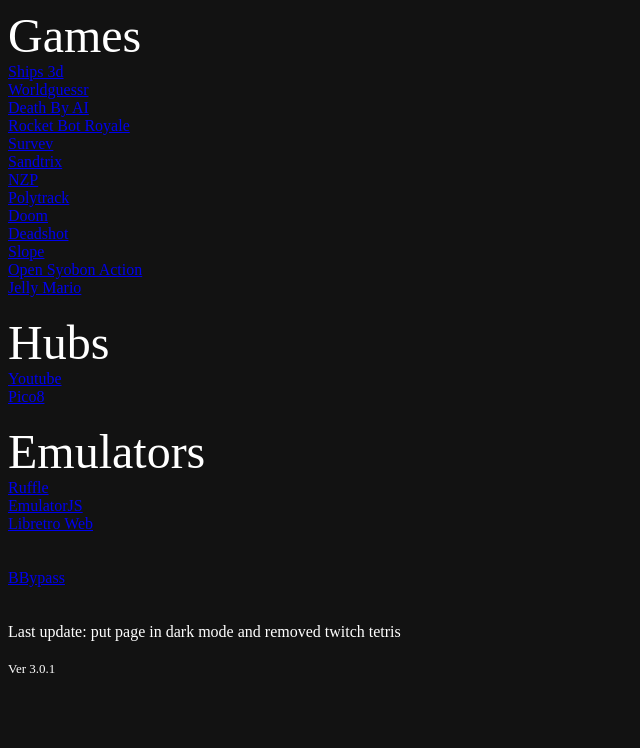
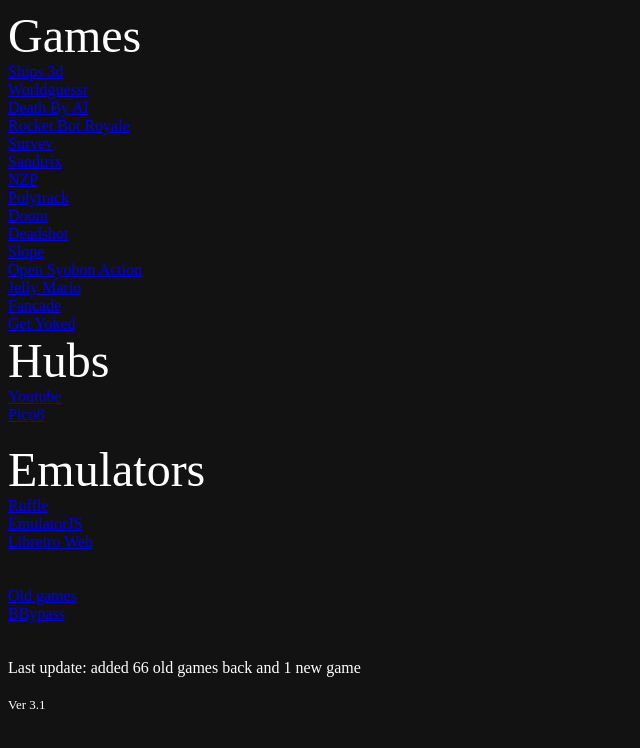
Before and after one commit to ILoveBennett/HOME, a plain HTML site: page index.html in a window 1280 px wide. Shown: the whole page, without its empty margins (0-640 px from the left). Drawn offline with Linux system fonts and the light colour scheme.

Commit message:
Update index.html

```diff
--- a/index.html
+++ b/index.html
@@ -62,6 +62,9 @@
 	<br>
 	<a href="#" class="openLink" data-url="https://jellymar.io/">Jelly Mario</a>
 	<br>
+	<a href="#" class="openLink" data-url="https://play.fancade.com/">Fancade</a>
+	<br>
+	<a href="#" class="openLink" data-url="https://w8.snokido.com/games/unity-webgl/get-yoked/index.html">Get Yoked</a>
 	<br>
 	<font size="12" color="white">
 		Hubs
@@ -84,17 +87,19 @@
 	<br>
 	<br>
 	<br>
+	<a href="#" class="openLink" data-url="https://bit.ly/4hZmPPm">Old games</a>
+	<br>
 	<a href="#" class="openLink" data-url="https://bit.ly/41wBmMg">BBypass</a>
 	<br>
 	<br>
 	<br>
 	<font color="white">
-		Last update: put page in dark mode and removed twitch tetris
+		Last update: added 66 old games back and 1 new game
 	</font>
 	<br>
 	<br>
 	<font size="2" color="white">
-		Ver 3.0.1
+		Ver 3.1
 	</font>
 
 
```
